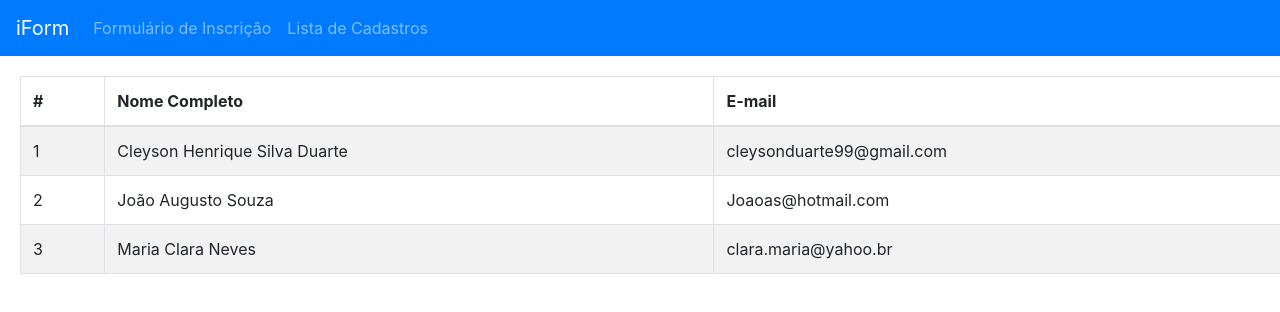
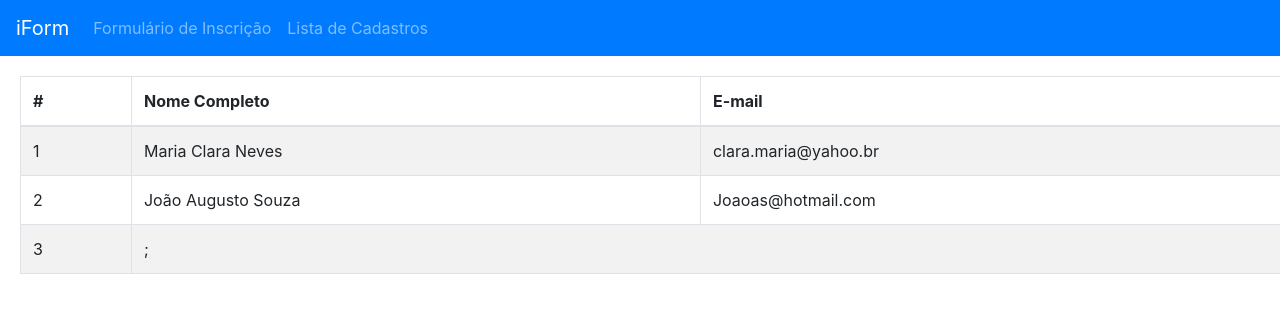
Before and after one commit to Cleysond10/Form-React, a React (Create React App) app: page /cadastros in a window 1280 px wide. Shown: the top 312 px of the page. Built offline with nearby package versions, Linux system fonts and the light colour scheme.

Commit message:
Add LocalStorage: set() and get()

```diff
--- a/src/components/Form/index.jsx
+++ b/src/components/Form/index.jsx
@@ -14,8 +14,10 @@ export default function index() {
   const handleSubmit = () => {
     // event.preventDefault();
 
+    localStorage.setItem('myData', JSON.stringify(data));
+
     console.log(JSON.stringify(data));
-    alert(JSON.stringify(data));
+    // alert(JSON.stringify(data));
   };
 
   return (
--- a/src/components/Table/index.jsx
+++ b/src/components/Table/index.jsx
@@ -15,8 +15,8 @@ export default function index() {
       <tbody>
         <tr>
           <td>1</td>
-          <td>Cleyson Henrique Silva Duarte</td>
-          <td>cleysonduarte99@gmail.com</td>
+          <td>Maria Clara Neves</td>
+          <td>clara.maria@yahoo.br</td>
         </tr>
         <tr>
           <td>2</td>
@@ -25,8 +25,10 @@ export default function index() {
         </tr>
         <tr>
           <td>3</td>
-          <td>Maria Clara Neves</td>
-          <td>clara.maria@yahoo.br</td>
+          <td colSpan="2">
+            {localStorage.getItem('myData')}
+            ;
+          </td>
         </tr>
       </tbody>
     </Table>
```
